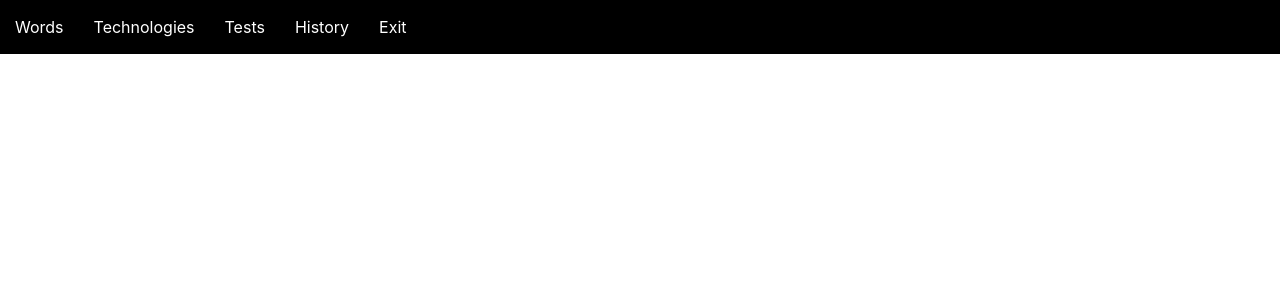
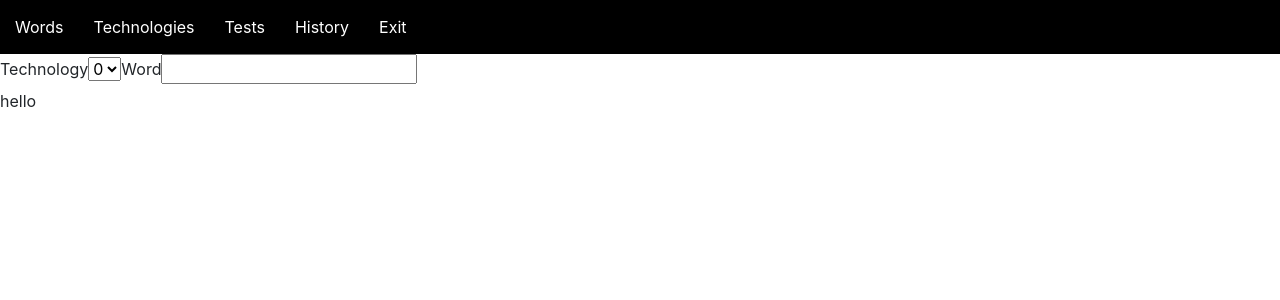
Before and after one commit to andresporras3423/technos-front, a React (Create React App) app: page / in a window 1280 px wide. Shown: the top 300 px of the page. Built offline with nearby package versions, Linux system fonts and the light colour scheme.

Commit message:
add form for add words

```diff
--- a/src/App.css
+++ b/src/App.css
@@ -78,6 +78,15 @@
   text-align-last: center;
 }
 
+.wordDiv{
+  display: grid;
+  grid-column: 1fr 1fr;
+}
+
+.formContainer > *{
+  grid-column: 1fr;
+}
+
 @media screen and (min-width: 501px) {
   .nav-select{
       display : none;
--- a/src/components/Dashboard.js
+++ b/src/components/Dashboard.js
@@ -1,9 +1,12 @@
 import Navbar from './Navbar';
+import Words from './Words';
 
 function Dashboard() {
+  const selected=0;
   return (
     <div>
      <Navbar/>
+     {selected==0 && <Words/>}
     </div>
   );
 }
--- a/src/components/Words.js
+++ b/src/components/Words.js
@@ -0,0 +1,21 @@
+function Words() {
+    return (
+      <div class="wordDiv">
+          <div class="formContainer">
+              <label>Technology</label>
+              <select>
+                  <option value="0">0</option>
+                  <option value="1">1</option>
+                  <option value="2">2</option>
+              </select>
+              <label>Word</label>
+              <input></input>
+        </div>
+        <div>
+            hello
+        </div>
+      </div>
+    )
+  }
+
+  export default Words;
```
